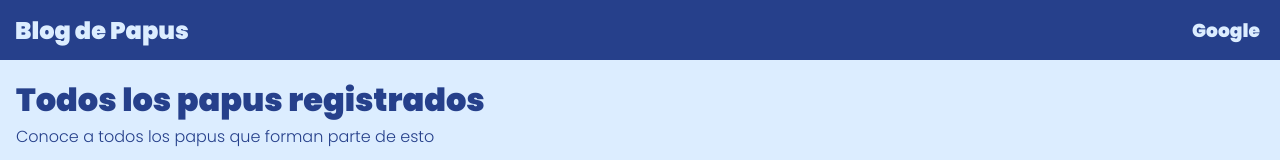
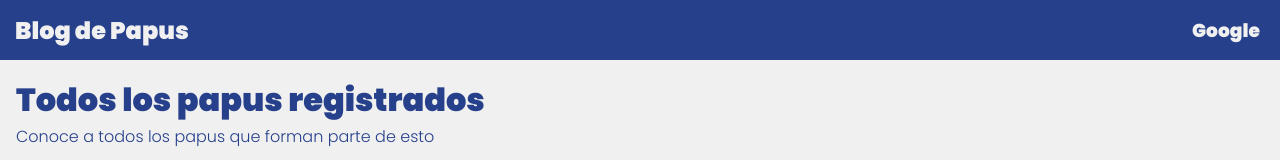
Before and after one commit to Geaglts/redux_blog, a React app: page / in a window 1280 px wide. Shown: the top 160 px of the page. Built offline with nearby package versions, Linux system fonts and the light colour scheme; no server answers.

Commit message:
Cambie el color light

```diff
--- a/src/styles/colors.scss
+++ b/src/styles/colors.scss
@@ -5,4 +5,4 @@ $secondary: #db5461;
 $secondary-dark: #d82f40;
 $secondary-light: #db7982;
 $dark: #343f3e;
-$light: #dcedff;
+$light: #f0f0f0;
```
